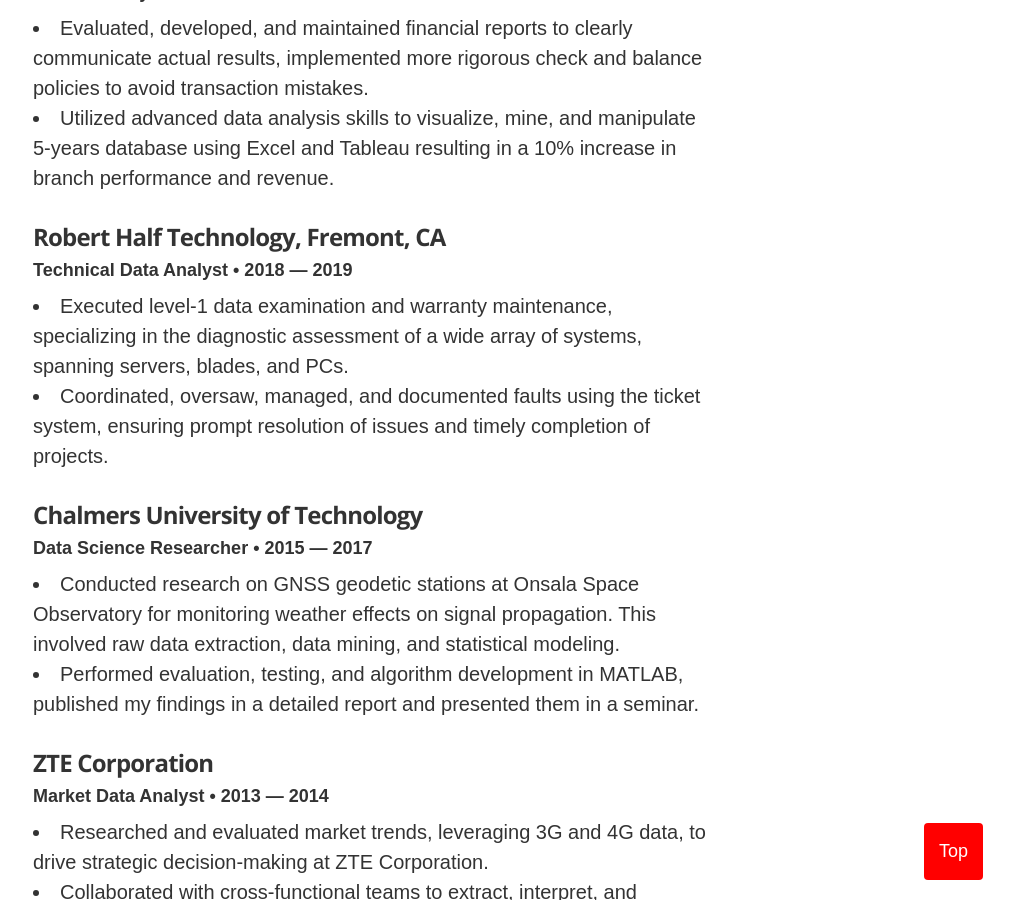
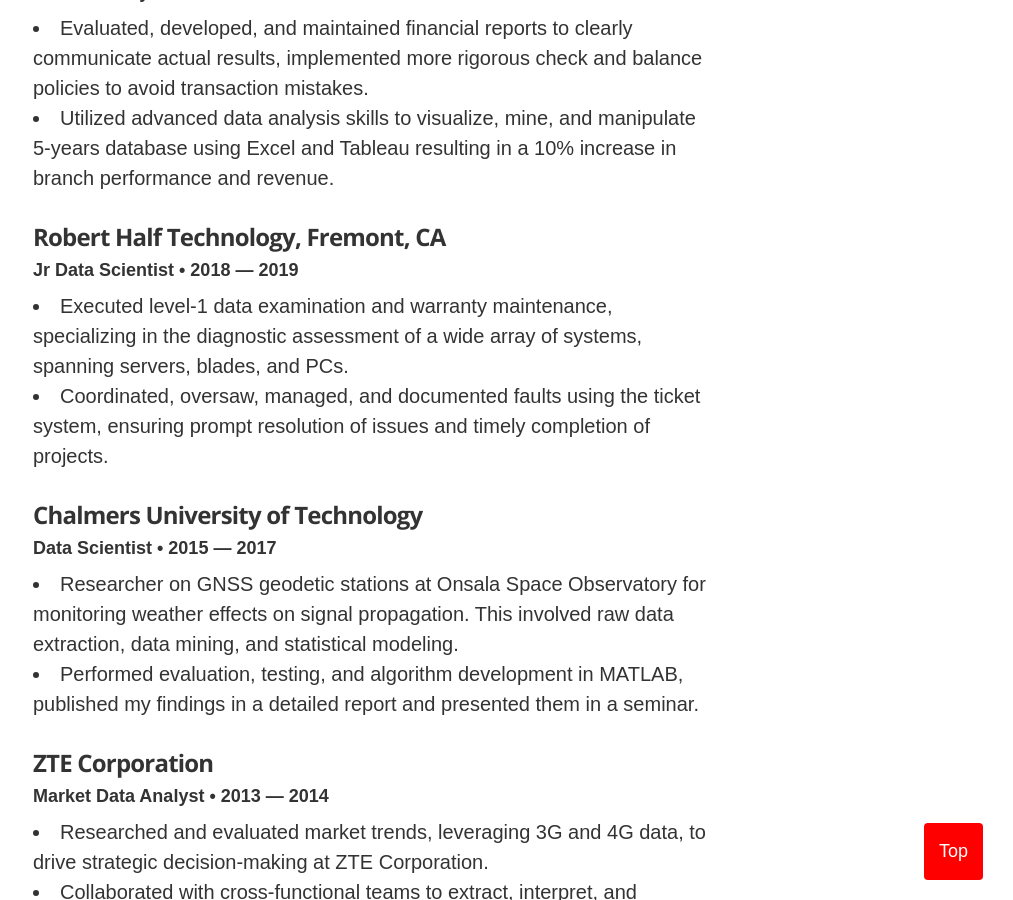
Before and after one commit to ttariqaziz/ttariqaziz.github.io, a Jekyll site: the page built from index.html, in a window 1280 px wide and 900 px high, scrolled down 1515 px. Shown: the whole window, without its empty margins (267-1280 px from the left). Built offline with Jekyll 4.4.1, drawn with Linux system fonts in a browser that asks for light colours; some of the changed text lies outside the part shown.

Commit message:
Update experience.yml

```diff
--- a/_data/experience.yml
+++ b/_data/experience.yml
@@ -3,7 +3,7 @@
 # Data Kind Volunteer
 - company: Omdena &mdash; Houston, TX
   url: https://www.datakind.org/
-  position: Data Scientist Intern
+  position: Data Scientist
   duration: 2023 &mdash; Present
   summary: <li>Collaborated with a non-profit, boosting user engagement by 15%, and sales by 10%, while ensuring data quality and governance. </li><li>Meticulously analyzed 31M+ transactions and 10K images, effectively wrangled the data and curtailed errors by 20%.</li>
 
@@ -25,16 +25,16 @@
 
 # Engineer
 - company: Robert Half Technology, Fremont, CA
-  position: Technical Data Analyst
+  position: Jr Data Scientist
   duration: 2018 &mdash; 2019
   summary: <li>Executed level-1 data examination and warranty maintenance, specializing in the diagnostic assessment of a wide array of systems, spanning servers, blades, and PCs.</li><li>Coordinated, oversaw, managed, and documented faults using the ticket system, ensuring prompt resolution of issues and timely completion of projects.</li>
 
 # Data Science Researcher
 - company: Chalmers University of Technology
   url: https://www.chalmers.se/
-  position: Data Science Researcher
+  position: Data Scientist
   duration: 2015 &mdash; 2017
-  summary: <li>Conducted research on GNSS geodetic stations at Onsala Space Observatory for monitoring weather effects on signal propagation. This involved raw data extraction, data mining, and statistical modeling.</li>
+  summary: <li>Researcher on GNSS geodetic stations at Onsala Space Observatory for monitoring weather effects on signal propagation. This involved raw data extraction, data mining, and statistical modeling.</li>
            <li>Performed evaluation, testing, and algorithm development in MATLAB, published my findings in a detailed report and presented them in a seminar.</li>
 
 - company: ZTE Corporation
```
